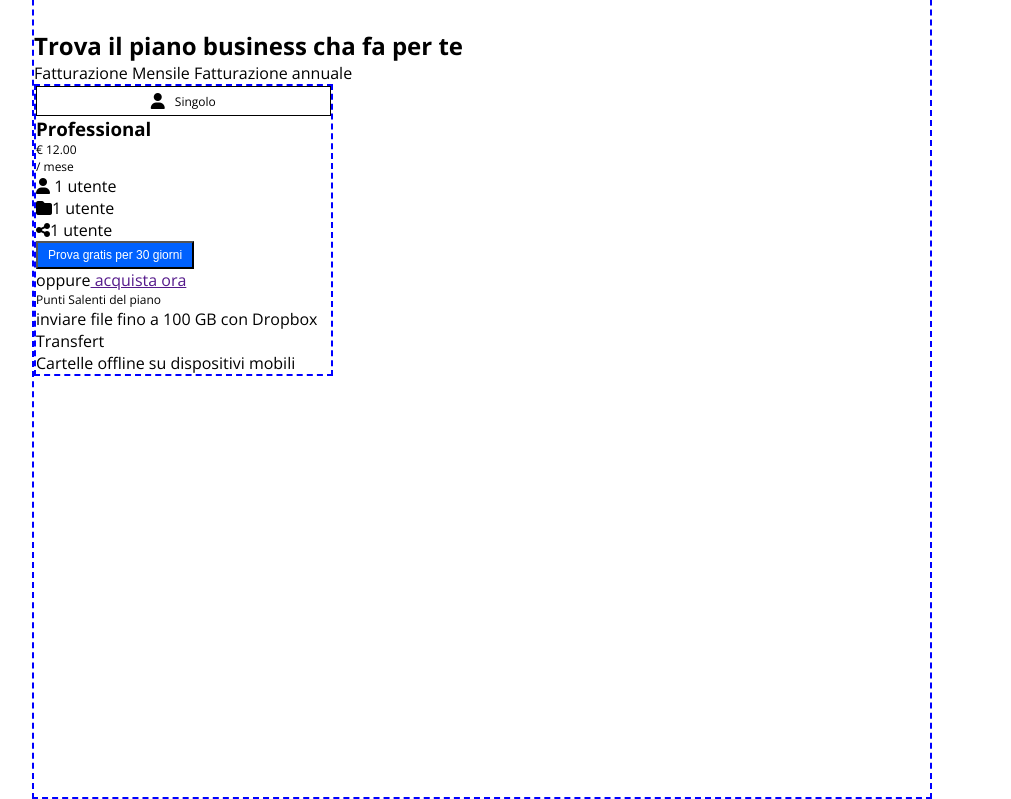
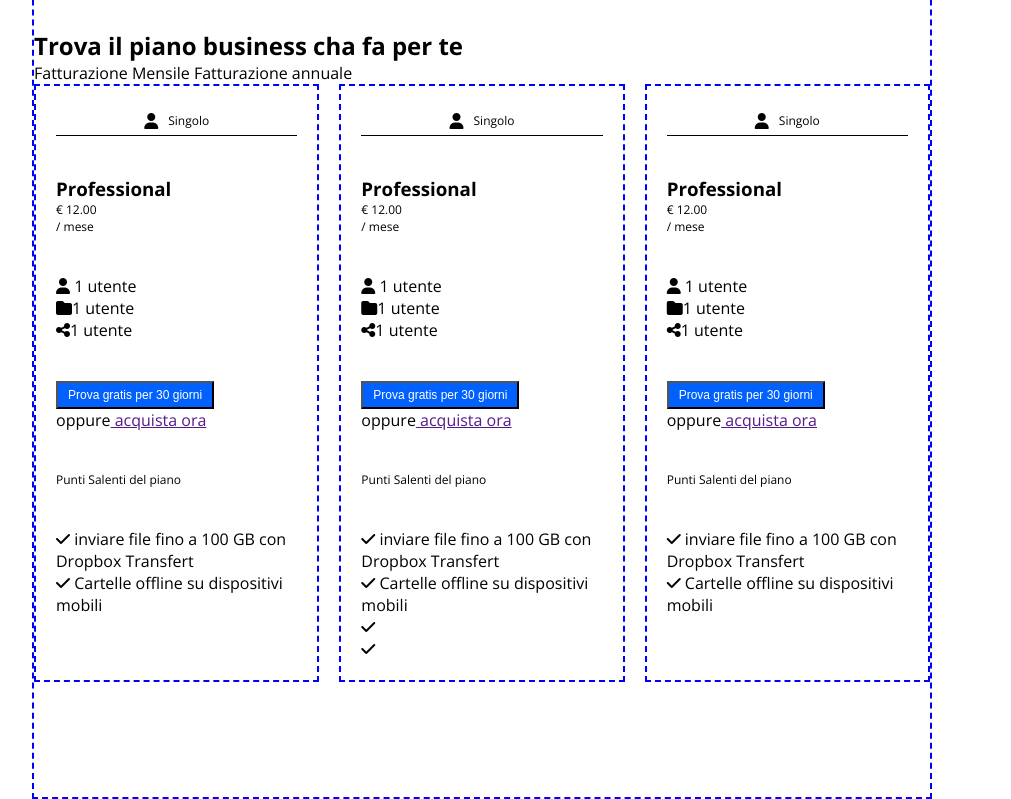
Before and after one commit to TanaraCavalcante/htmlcss-dropbox, a plain HTML site: page index.html in a window 1280 px wide. Shown: the part 701-1500 px from the top of the page, without its empty margins (158-1169 px from the left). Drawn offline with nearby package versions, Linux system fonts and the light colour scheme.

Commit message:
cards column

```diff
--- a/index.html
+++ b/index.html
@@ -68,16 +68,19 @@
             <span>Fatturazione Mensile</span>
             <span>Fatturazione annuale</span>
 
+
             <div class="cards-price contenitore flex gap20">
-            <!--card professional-->
+            <!----------card professional------------------>
               <div class="card border flex ">
-                <div class="card-top flex gap10">
+                <div class="card-intest flex gap10">
                     <i class="fa-solid fa-user"></i><p>Singolo</p>
                 </div>
 
-                <h3>Professional</h3>
-                <p>€ 12.00</p>
-                <p>/ mese</p>
+                <div>
+                    <h3>Professional</h3>
+                    <p>€ 12.00</p>
+                    <p>/ mese</p>
+                 </div>
 
                 <div>
                     <ul>
@@ -94,12 +97,88 @@
                     </ul>
                 </div>
 
-                <p>Punti Salenti del piano</p>
+                <div><p>Punti Salenti del piano</p></div>
 
                 <div>
                     <ul>
-                        <li><span>inviare file fino a 100 GB con Dropbox Transfert</span></li>
-                        <li><span>Cartelle offline su dispositivi mobili</span></li>
+                        <li><i class="fa-solid fa-check"></i><span>  inviare file fino a 100 GB con Dropbox Transfert</span></li>
+                        <li><i class="fa-solid fa-check"></i><span>  Cartelle offline su dispositivi mobili</span></li>
+                    </ul>
+                </div>
+              </div>
+
+              <!----------------card advanced--------------->
+              <div class="card border flex  ">
+                <div class="card-intest flex gap10">
+                    <i class="fa-solid fa-user"></i><p>Singolo</p>
+                </div>
+
+                <div>
+                   <h3>Professional</h3>
+                   <p>€ 12.00</p>
+                   <p>/ mese</p>
+                </div>
+
+                <div>
+                    <ul>
+                        <li><i class="fa-solid fa-user"></i><span> 1 utente</span></li>
+                        <li><i class="fa-solid fa-folder"></i><span>1 utente</span></li>
+                        <li><i class="fa-solid fa-share-nodes"></i><span>1 utente</span></li>
+                    </ul>
+                </div>
+
+                <div>
+                    <ul>
+                        <li><button>Prova gratis per 30 giorni</button></li>
+                        <li><span>oppure</span><a href="">  acquista ora</a></li>
+                    </ul>
+                </div>
+
+                <div><p>Punti Salenti del piano</p></div>
+
+                <div>
+                    <ul>
+                        <li><i class="fa-solid fa-check"></i><span>  inviare file fino a 100 GB con Dropbox Transfert</span></li>
+                        <li><i class="fa-solid fa-check"></i><span>  Cartelle offline su dispositivi mobili</span></li>
+                        <li><i class="fa-solid fa-check"></i></li>
+                        <li><i class="fa-solid fa-check"></i></li>
+                    </ul>
+                </div>
+              </div>
+
+              <!----------------card interprise--------------->
+              <div class="card border flex ">
+                <div class="card-intest flex gap10">
+                    <i class="fa-solid fa-user"></i><p>Singolo</p>
+                </div>
+
+                <div>
+                    <h3>Professional</h3>
+                    <p>€ 12.00</p>
+                    <p>/ mese</p>
+                 </div>
+
+                <div>
+                    <ul>
+                        <li><i class="fa-solid fa-user"></i><span> 1 utente</span></li>
+                        <li><i class="fa-solid fa-folder"></i><span>1 utente</span></li>
+                        <li><i class="fa-solid fa-share-nodes"></i><span>1 utente</span></li>
+                    </ul>
+                </div>
+
+                <div>
+                    <ul>
+                        <li><button>Prova gratis per 30 giorni</button></li>
+                        <li><span>oppure</span><a href="">  acquista ora</a></li>
+                    </ul>
+                </div>
+
+                <div><p>Punti Salenti del piano</p></div>
+
+                <div>
+                    <ul>
+                        <li><i class="fa-solid fa-check"></i><span>  inviare file fino a 100 GB con Dropbox Transfert</span></li>
+                        <li><i class="fa-solid fa-check fa-blu"></i><span>  Cartelle offline su dispositivi mobili</span></li>
                     </ul>
                 </div>
               </div>
--- a/style.css
+++ b/style.css
@@ -176,11 +176,15 @@ main{
 .card{
     flex-direction: column;
     flex-basis: calc(100%/3);
+    padding: 20px;
+    gap: 40px;
 }
 
-.card-top{
-    border: 1px solid black;
+
+.card-intest{
+    border-bottom: 1px solid black;
     justify-content: center;
     align-items: center;
+    max-width: 100%;
     height: 30px;
 }
```
